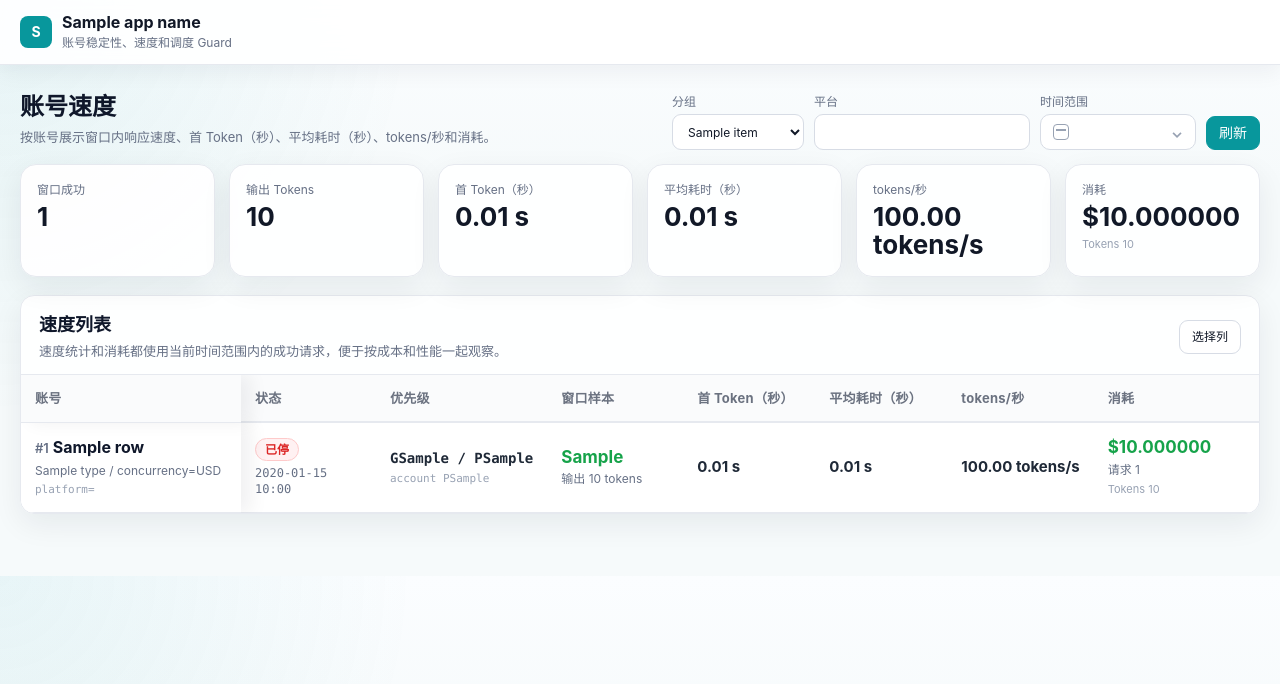
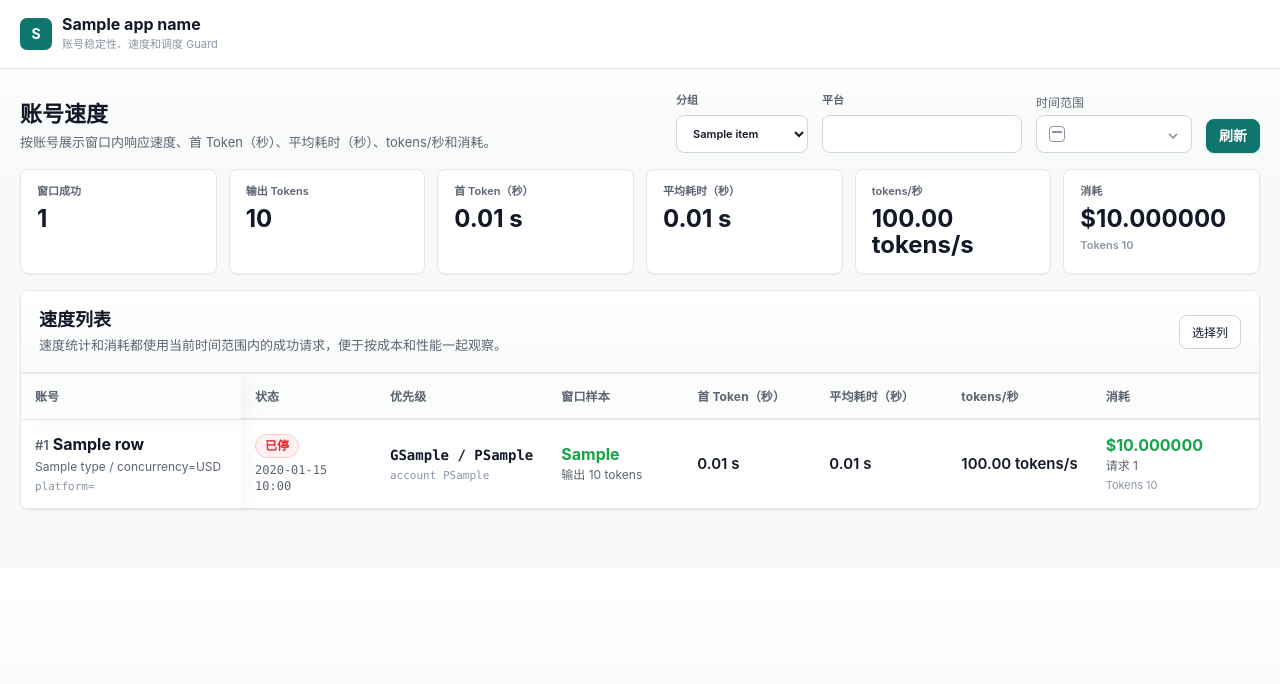
Before and after one commit to lich13/sub2api-ops-companion, a FastAPI app: template app/templates/speed.html in a window 1280 px wide. Shown: the top 684 px of the page. Run offline with FastAPI, Linux system fonts and the light colour scheme; the template is opened without the code that fills it: most values are stand-ins (such as "Sample title", 1, 10 or a date in 2020).

Commit message:
Polish ops companion UI

```diff
--- a/app/static/style.css
+++ b/app/static/style.css
@@ -1,21 +1,22 @@
 :root {
   color-scheme: light;
-  --bg: #f6fafb;
+  --bg: #f7faf9;
   --surface: #ffffff;
-  --surface-soft: #f8fafc;
+  --surface-soft: #f4f7f6;
   --text: #111827;
-  --muted: #667085;
-  --muted-soft: #98a2b3;
-  --border: #e6e9ef;
-  --border-strong: #d7dce5;
-  --primary: #08979c;
-  --primary-hover: #007a7f;
+  --muted: #5b6472;
+  --muted-soft: #8b95a5;
+  --border: #e3e8e6;
+  --border-strong: #cfd7d3;
+  --primary: #0f766e;
+  --primary-hover: #115e59;
+  --primary-soft: rgba(15, 118, 110, 0.1);
   --success: #16a34a;
   --warning: #d97706;
   --danger: #dc2626;
-  --blue: #008ff0;
-  --shadow: 0 10px 30px rgba(15, 23, 42, 0.07);
-  --radius: 14px;
+  --shadow: 0 1px 2px rgba(16, 24, 40, 0.05);
+  --shadow-strong: 0 12px 30px rgba(16, 24, 40, 0.06);
+  --radius: 8px;
 }
 
 * {
@@ -26,9 +27,7 @@ body {
   margin: 0;
   color: var(--text);
   font: 14px/1.45 -apple-system, BlinkMacSystemFont, "Segoe UI", "PingFang SC", "Microsoft YaHei", sans-serif;
-  background:
-    radial-gradient(circle at top left, rgba(8, 151, 156, 0.08), transparent 26rem),
-    linear-gradient(180deg, #fbfdff 0, var(--bg) 180px);
+  background: linear-gradient(180deg, #ffffff 0, var(--bg) 180px);
 }
 
 a {
@@ -49,22 +48,22 @@ a:hover {
   position: sticky;
   top: 0;
   z-index: 20;
-  background: rgba(255, 255, 255, 0.9);
+  background: rgba(255, 255, 255, 0.94);
   border-bottom: 1px solid var(--border);
-  box-shadow: 0 8px 20px rgba(15, 23, 42, 0.05);
-  backdrop-filter: blur(14px);
+  box-shadow: 0 1px 0 rgba(16, 24, 40, 0.02);
+  backdrop-filter: blur(12px);
 }
 
 .header-inner {
   display: flex;
   align-items: center;
   justify-content: space-between;
-  min-height: 64px;
-  gap: 24px;
+  min-height: 68px;
+  gap: 20px;
 }
 
 .page-shell {
-  padding: 28px 0 44px;
+  padding: 24px 0 40px;
 }
 
 .brand,
@@ -79,7 +78,7 @@ a:hover {
   place-items: center;
   width: 32px;
   height: 32px;
-  border-radius: 8px;
+  border-radius: 7px;
   color: #fff;
   background: var(--primary);
   font-weight: 700;
@@ -106,8 +105,8 @@ a:hover {
   align-items: center;
   gap: 8px;
   margin-top: 2px;
-  color: var(--muted);
-  font-size: 12px;
+  color: var(--muted-soft);
+  font-size: 11px;
 }
 
 .version-widget {
@@ -321,37 +321,39 @@ a:hover {
 }
 
 .nav a.active {
+  border-color: rgba(15, 118, 110, 0.18);
   color: var(--primary);
-  background: #e6f4ff;
+  background: var(--primary-soft);
 }
 
 .nav a:hover,
 .link-button:hover {
   color: var(--primary);
-  background: #f0f5ff;
+  background: var(--primary-soft);
 }
 
 .page-title,
 .section-head,
 .split-panel,
 .focus-row {
-  display: flex;
+  display: grid;
+  grid-template-columns: minmax(0, 1fr) auto;
   justify-content: space-between;
-  align-items: flex-start;
+  align-items: end;
   gap: 16px;
 }
 
 .page-title {
-  margin-bottom: 14px;
+  margin-bottom: 16px;
 }
 
 .page-title h2,
 .panel h3 {
   margin: 0;
-  color: #0f172a;
-  font-size: 24px;
+  color: var(--text);
+  font-size: 22px;
   line-height: 1.2;
-  font-weight: 750;
+  font-weight: 700;
 }
 
 .page-title p,
@@ -360,14 +362,16 @@ a:hover {
   margin: 6px 0 0;
   color: var(--muted);
   font-size: 13px;
+  line-height: 1.5;
+  max-width: 72ch;
 }
 
 .panel {
   margin-bottom: 18px;
-  padding: 18px;
+  padding: 16px;
   border: 1px solid var(--border);
-  border-radius: var(--radius);
-  background: rgba(255, 255, 255, 0.94);
+  border-radius: 8px;
+  background: rgba(255, 255, 255, 0.98);
   box-shadow: var(--shadow);
 }
 
@@ -385,7 +389,9 @@ a:hover {
 }
 
 .table-panel .section-head {
-  padding: 18px 18px 14px;
+  padding: 18px 18px 16px;
+  border-bottom: 1px solid var(--border);
+  background: linear-gradient(180deg, rgba(255, 255, 255, 0.98) 0, rgba(248, 250, 249, 0.95) 100%);
 }
 
 .table-panel .section-head h3 {
@@ -434,7 +440,7 @@ a:hover {
   display: flex;
   flex-wrap: wrap;
   align-items: flex-end;
-  gap: 10px;
+  gap: 12px 14px;
 }
 
 .filters.inline {
@@ -443,9 +449,10 @@ a:hover {
 
 label {
   display: grid;
-  gap: 4px;
-  color: var(--muted);
-  font-size: 12px;
+  gap: 6px;
+  color: var(--muted);
+  font-size: 11px;
+  font-weight: 600;
 }
 
 .filter-label {
@@ -456,13 +463,14 @@ label {
 input,
 select {
   min-width: 132px;
-  height: 36px;
+  height: 38px;
   border: 1px solid var(--border-strong);
-  border-radius: 9px;
-  padding: 7px 11px;
+  border-radius: 8px;
+  padding: 8px 12px;
   color: var(--text);
   background: var(--surface);
   font: inherit;
+  transition: border-color 0.15s ease, box-shadow 0.15s ease, background-color 0.15s ease;
 }
 
 .account-filter-select {
@@ -491,11 +499,11 @@ select:focus {
   justify-content: space-between;
   gap: 10px;
   min-width: 156px;
-  height: 36px;
+  min-height: 38px;
   border: 1px solid var(--border-strong);
-  border-radius: 10px;
+  border-radius: 8px;
   padding: 0 12px;
-  color: #344054;
+  color: #111827;
   background: var(--surface);
   font-size: 14px;
   font-weight: 650;
@@ -516,7 +524,7 @@ select:focus {
   flex: 0 0 auto;
   width: 16px;
   height: 16px;
-  border: 1.8px solid #98a2b3;
+  border: 1.8px solid var(--muted-soft);
   border-radius: 4px;
 }
 
@@ -527,11 +535,11 @@ select:focus {
   right: 2px;
   top: 4px;
   height: 1.8px;
-  background: #98a2b3;
+  background: var(--muted-soft);
 }
 
 .chevron {
-  color: #98a2b3;
+  color: var(--muted-soft);
   font-size: 15px;
 }
 
@@ -619,12 +627,14 @@ button,
   justify-content: center;
   min-height: 34px;
   border: 1px solid var(--border-strong);
-  border-radius: 9px;
+  border-radius: 8px;
   padding: 6px 12px;
   color: var(--text);
   background: var(--surface);
   font: inherit;
+  font-weight: 600;
   cursor: pointer;
+  transition: border-color 0.15s ease, background-color 0.15s ease, color 0.15s ease, box-shadow 0.15s ease;
 }
 
 button:hover,
@@ -638,6 +648,7 @@ button.primary,
   border-color: var(--primary);
   color: #fff;
   background: var(--primary);
+  box-shadow: 0 1px 2px rgba(15, 118, 110, 0.18);
 }
 
 button.primary:hover,
@@ -650,28 +661,29 @@ button.primary:hover,
 .metric-strip {
   display: grid;
   grid-template-columns: repeat(auto-fit, minmax(164px, 1fr));
-  gap: 14px;
-  margin-bottom: 18px;
+  gap: 12px;
+  margin-bottom: 16px;
 }
 
 .metric-card {
-  padding: 16px;
+  padding: 14px 16px;
   border: 1px solid var(--border);
-  border-radius: 16px;
-  background: rgba(255, 255, 255, 0.94);
+  border-radius: 8px;
+  background: rgba(255, 255, 255, 0.98);
   box-shadow: var(--shadow);
 }
 
 .metric-card span {
   display: block;
   color: var(--muted);
-  font-size: 12px;
+  font-size: 11px;
+  font-weight: 600;
 }
 
 .metric-card strong {
   display: block;
-  margin-top: 4px;
-  font-size: 26px;
+  margin-top: 6px;
+  font-size: 24px;
   line-height: 1.1;
   font-weight: 700;
 }
@@ -828,9 +840,9 @@ dd {
 
 .table-wrap {
   overflow: auto;
-  max-height: calc(100vh - 286px);
+  max-height: calc(100vh - 288px);
   border-top: 1px solid var(--border);
-  border-radius: 0 0 var(--radius) var(--radius);
+  border-radius: 0 0 8px 8px;
   background: var(--surface);
 }
 
@@ -854,22 +866,26 @@ dd {
   position: sticky;
   top: 0;
   z-index: 2;
-  color: #6b7280;
-  background: #fafbfc;
+  color: var(--muted);
+  background: #fbfcfc;
   box-shadow: inset 0 -1px 0 var(--border);
-  font-size: 13px;
-  font-weight: 700;
-  letter-spacing: 0.02em;
+  font-size: 12px;
+  font-weight: 650;
+  letter-spacing: 0.01em;
   white-space: nowrap;
   word-break: keep-all;
 }
 
 .data-table tbody tr:hover {
-  background: #f8fbff;
+  background: #f8fbfb;
+}
+
+.data-table tbody tr:nth-child(even):not(.bad):not(.warn) {
+  background: #fcfdfd;
 }
 
 .data-table tbody tr.bad {
-  background: #fffafa;
+  background: #fffafb;
 }
 
 .data-table tbody tr.warn {
@@ -957,16 +973,16 @@ dd {
   left: 0;
   z-index: 3;
   background: #fff;
-  box-shadow: 10px 0 18px rgba(15, 23, 42, 0.06);
+  box-shadow: 8px 0 18px rgba(16, 24, 40, 0.04);
 }
 
 .account-table th[data-col="account"] {
   z-index: 5;
-  background: #fafbfc;
+  background: #fbfcfc;
 }
 
 .account-table tbody tr.bad td[data-col="account"] {
-  background: #fffafa;
+  background: #fffafb;
 }
 
 .account-table tbody tr.warn td[data-col="account"] {
@@ -1113,7 +1129,7 @@ dd {
   align-items: center;
   min-height: 34px;
   border: 1px solid var(--border-strong);
-  border-radius: 9px;
+  border-radius: 8px;
   padding: 6px 12px;
   color: var(--text);
   background: var(--surface);
@@ -1180,7 +1196,7 @@ dd {
 }
 
 .account-title {
-  color: #0f172a;
+  color: var(--text);
   font-size: 16px;
   line-height: 1.25;
   font-weight: 700;
@@ -1306,9 +1322,9 @@ dd {
 }
 
 .priority-main {
-  color: #1f2937;
+  color: #111827;
   font-size: 14px;
-  font-weight: 700;
+  font-weight: 650;
 }
 
 .traffic-pair {
@@ -1317,7 +1333,7 @@ dd {
   flex-wrap: nowrap;
   gap: 5px;
   color: #111827;
-  font-size: 17px;
+  font-size: 16px;
   line-height: 1.15;
   font-weight: 700;
   white-space: nowrap;
@@ -1332,18 +1348,18 @@ dd {
 }
 
 .traffic-bad {
-  color: #374151;
+  color: var(--muted);
 }
 
 .traffic-sep {
-  color: #c2c8d0;
+  color: var(--muted-soft);
   font-weight: 500;
 }
 
 .cost-main {
   display: block;
   color: var(--success);
-  font-size: 17px;
+  font-size: 16px;
   line-height: 1.15;
   font-weight: 750;
 }
@@ -1353,9 +1369,10 @@ dd {
 }
 
 .speed-metric-cell strong {
-  color: #1f2937;
+  color: #111827;
   font-size: 15px;
   line-height: 1.2;
+  font-weight: 600;
 }
 
 .error-stack {
--- a/app/templates/base.html
+++ b/app/templates/base.html
@@ -4,7 +4,7 @@
     <meta charset="utf-8" />
     <meta name="viewport" content="width=device-width, initial-scale=1" />
     <title>{{ app_name }}</title>
-    <link rel="stylesheet" href="{{ base_path }}/static/style.css?v=20260512-usage" />
+    <link rel="stylesheet" href="{{ base_path }}/static/style.css?v=20260514-ui-1" />
     <script src="{{ base_path }}/static/table-columns.js?v=20260510-version" defer></script>
     <script src="{{ base_path }}/static/time-range.js?v=20260512-speed" defer></script>
     <script src="{{ base_path }}/static/version-panel.js?v=20260510-version" defer></script>
--- a/app/templates/login.html
+++ b/app/templates/login.html
@@ -4,7 +4,7 @@
     <meta charset="utf-8" />
     <meta name="viewport" content="width=device-width, initial-scale=1" />
     <title>登录 - {{ app_name }}</title>
-    <link rel="stylesheet" href="{{ base_path }}/static/style.css?v=20260510-all-pages-3" />
+    <link rel="stylesheet" href="{{ base_path }}/static/style.css?v=20260514-ui-1" />
   </head>
   <body>
     <main class="login-shell">
```
Also changed, not shown: other parts of app/static/style.css (+67 -69 lines).
